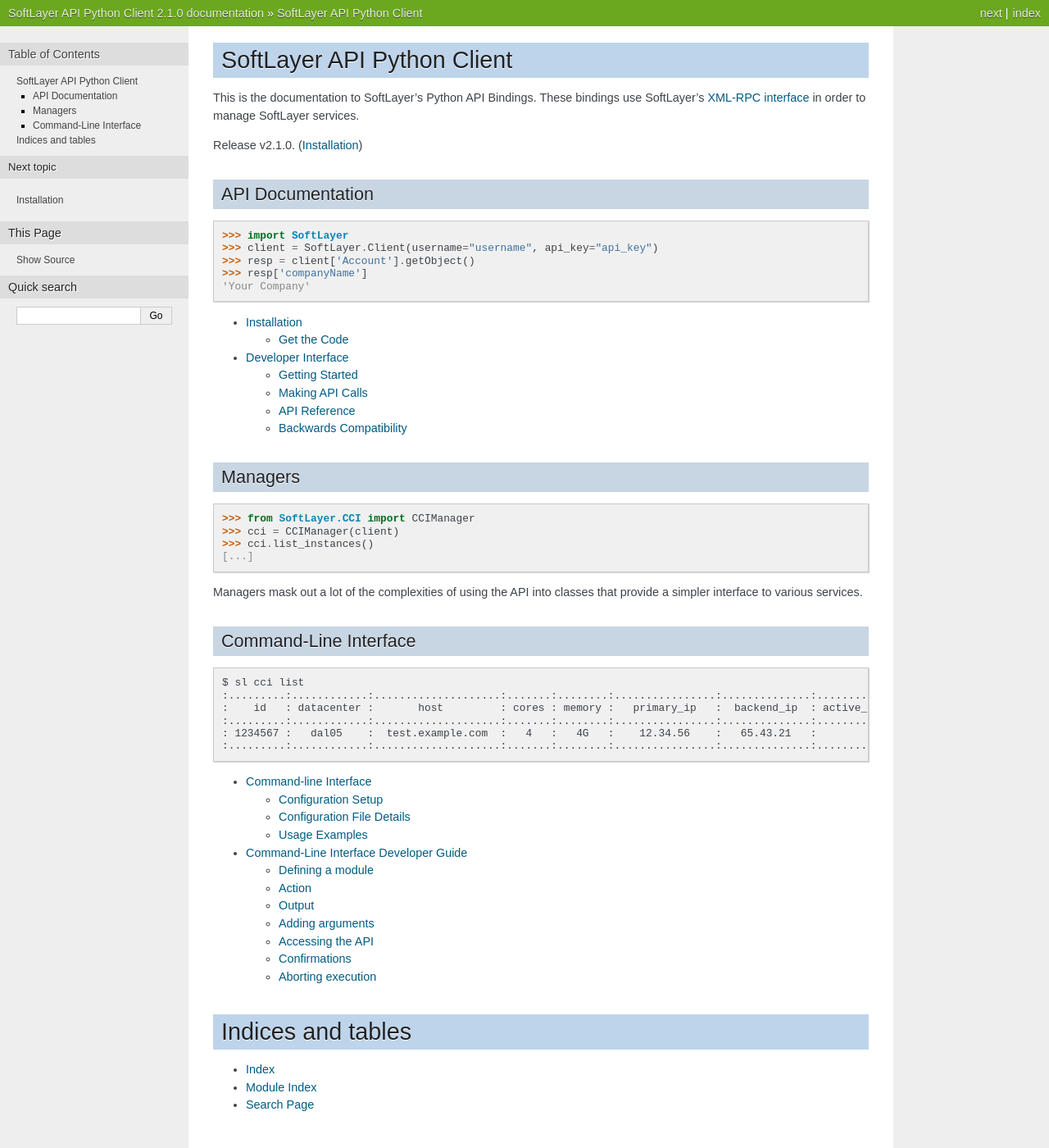
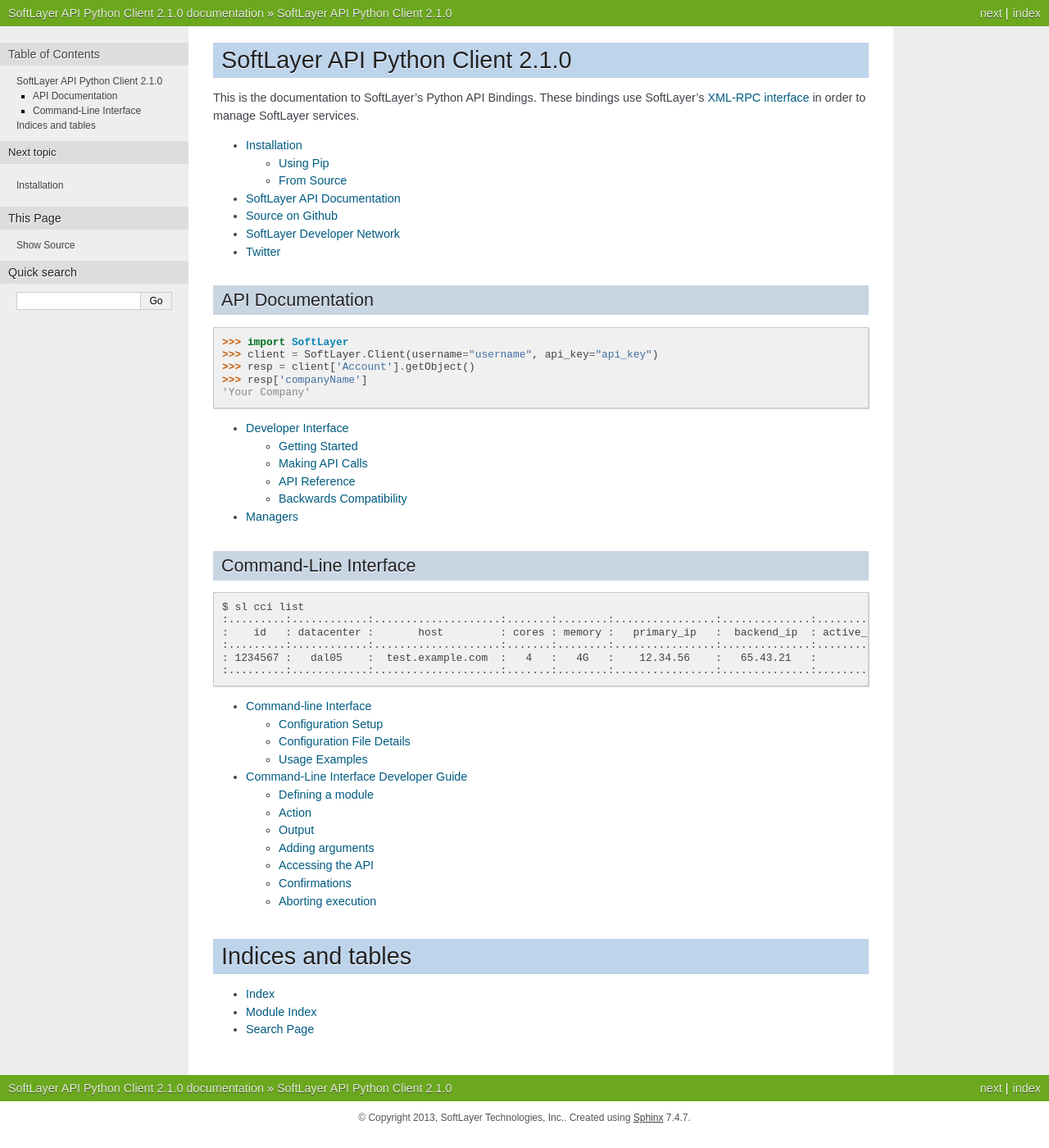
Before and after one commit to softlayer/softlayer-python, a Sphinx documentation site: the page built from docs/index.rst, in a window 1280 px wide and 1400 px high. Shown: the whole window at 82% size. Built offline with Sphinx 7.4.7, drawn with Linux system fonts in a browser that asks for light colours; some of the changed text lies outside the part shown.

Commit message:
Documentation Formatting

```diff
--- a/docs/index.rst
+++ b/docs/index.rst
@@ -1,10 +1,18 @@
 .. SoftLayer API Python Client documentation
 
-SoftLayer API Python Client
-===========================
+SoftLayer API Python Client |version|
+========================================
 This is the documentation to SoftLayer's Python API Bindings. These bindings use SoftLayer's `XML-RPC interface <http://sldn.softlayer.com/article/XML-RPC>`_ in order to manage SoftLayer services.
 
-Release v\ |version|. (:ref:`Installation <install>`)
+.. toctree::
+   :maxdepth: 2
+
+   install
+   SoftLayer API Documentation <http://sldn.softlayer.com/reference/softlayerapi>
+   Source on Github <https://github.com/softlayer/softlayer-api-python-client>
+   SoftLayer Developer Network <http://sldn.softlayer.com/>
+   Twitter <https://twitter.com/SoftLayerDevs>
+
 
 API Documentation
 -----------------
@@ -19,26 +27,8 @@
 .. toctree::
    :maxdepth: 2
 
-   install
    api/client
-
-
-Managers
---------
-::
-
-	>>> from SoftLayer.CCI import CCIManager
-	>>> cci = CCIManager(client)
-	>>> cci.list_instances()
-	[...]
-
-Managers mask out a lot of the complexities of using the API into classes that provide a simpler interface to various services.
-
-.. toctree::
-   :maxdepth: 1
-   :glob:
-
-   api/managers/*
+   api/managers
 
 
 Command-Line Interface
@@ -58,6 +48,7 @@
    cli
    cli/dev
 
+
 Indices and tables
 ==================
 
--- a/docs/install.rst
+++ b/docs/install.rst
@@ -2,6 +2,10 @@
 
 Installation
 ============
+
+Using Pip
+---------
+
 Install via pip: ::
 
 	$ pip install softlayer
@@ -13,9 +17,8 @@
 The most up to date version of this library can be found on the SoftLayer GitHub public repositories: http://github.com/softlayer. Please post to the SoftLayer forums http://forums.softlayer.com/ or open a support ticket in the SoftLayer customer portal if you have any questions regarding use of this library.
 
 
-
-Get the Code
-------------
+From Source
+-----------
 
 The project is developed on GitHub, at `github.com/softlayer/softlayer-api-python-client <https://github.com/softlayer/softlayer-api-python-client>`_.
 
```
Also changed, not shown: docs/api/managers.rst (added, +18 -0 lines).
